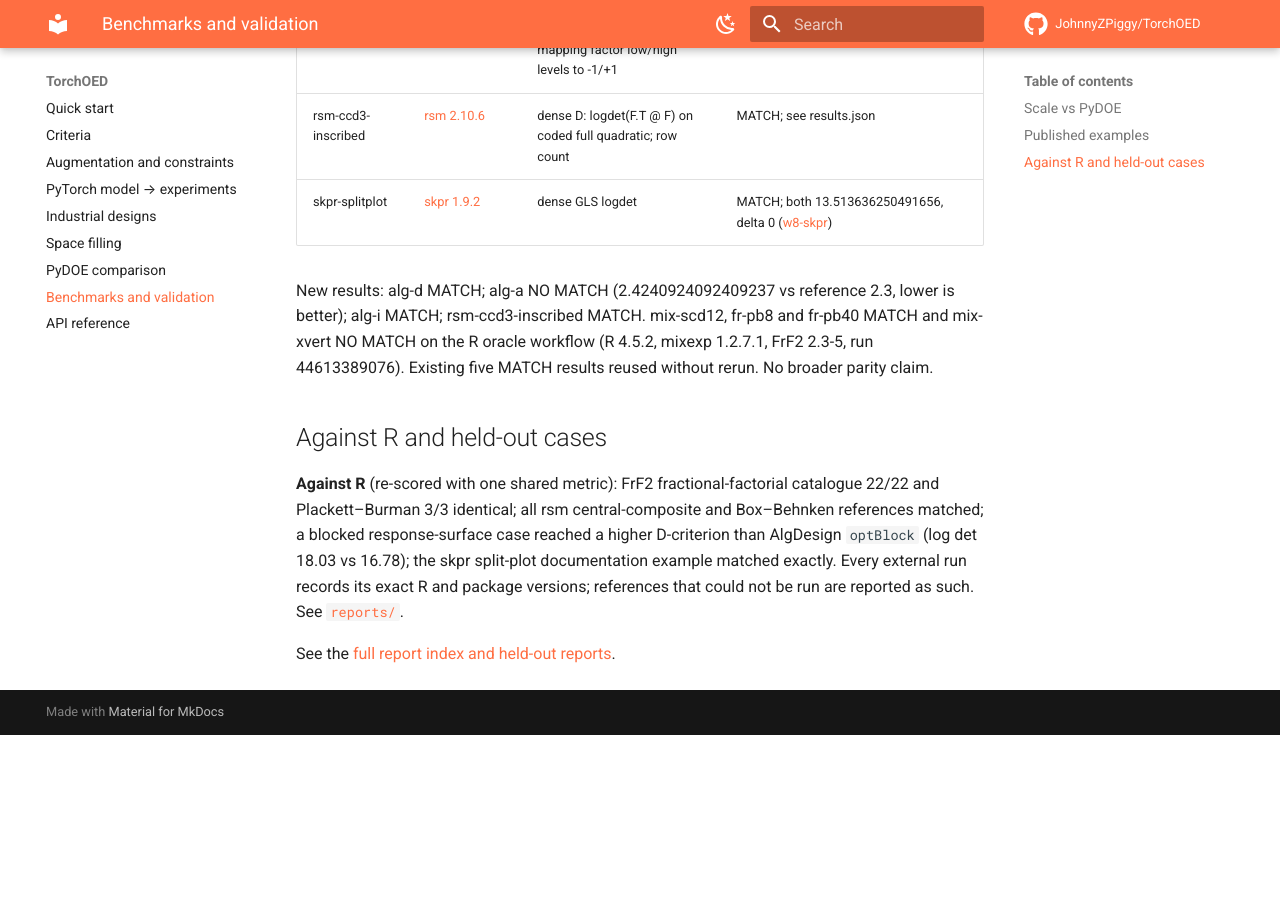
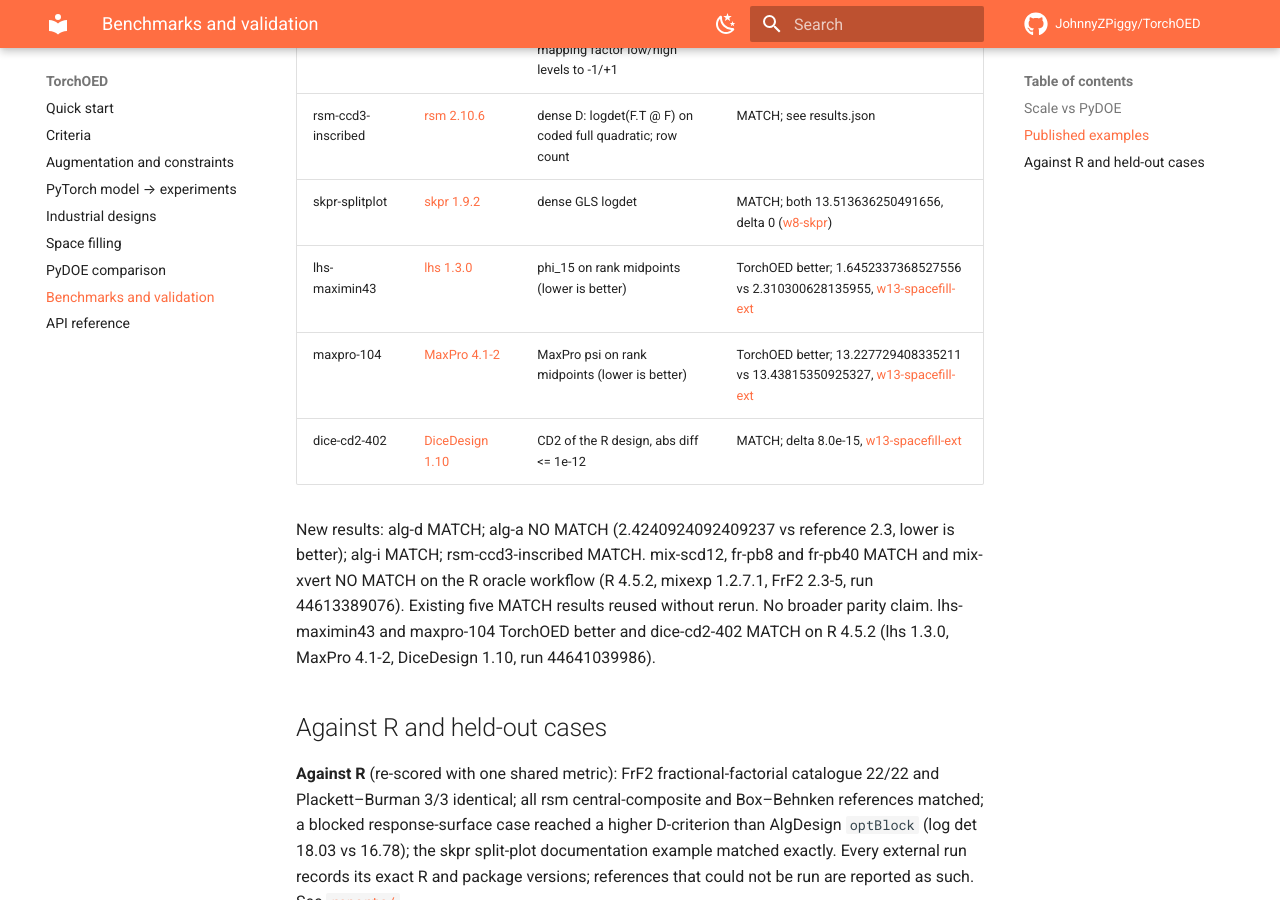
Before and after one commit to JohnnyZPiggy/TorchOED, an MkDocs documentation site: the page built from website/benchmarks.md, in a window 1280 px wide and 900 px high, scrolled down 1578 px. Built offline with MkDocs 1.6.1 and Material for MkDocs 9.7.7, drawn with Linux system fonts in a browser that asks for light colours; comment, search, counter and statistics services are not loaded; before the commit the page ends 2313 px from its top, so only the background shows below that; some of the changed text lies outside the part shown.

Commit message:
docs: show fourteen published example matches (Refs #418) (#419)

```diff
--- a/website/benchmarks.md
+++ b/website/benchmarks.md
@@ -32,8 +32,11 @@ Where both finished, TorchOED's design was as good or better (higher log-determi
 | fr-pb40 | [FrF2 2.3-5](https://github.com/cran/FrF2/blob/2.3-5/man/pb.Rd#L211-L211) | X.T @ X = nruns * I after mapping factor low/high levels to -1/+1 | MATCH; Gram error 0, [w13-published](https://github.com/JohnnyZPiggy/TorchOED/blob/main/reports/w13-published/summary.md) |
 | rsm-ccd3-inscribed | [rsm 2.10.6](https://github.com/cran/rsm/blob/2.10.6/man/ccd.Rd#L120-L123) | dense D: logdet(F.T @ F) on coded full quadratic; row count | MATCH; see results.json |
 | skpr-splitplot | [skpr 1.9.2](https://github.com/cran/skpr/blob/1.9.2/man/gen_design.Rd#L217-L230) | dense GLS logdet | MATCH; both 13.513636250491656, delta 0 ([w8-skpr](https://github.com/JohnnyZPiggy/TorchOED/blob/main/reports/w8-skpr/summary.md)) |
+| lhs-maximin43 | [lhs 1.3.0](https://github.com/cran/lhs/blob/1.3.0/man/maximinLHS.Rd#L74-L74) | phi_15 on rank midpoints (lower is better) | TorchOED better; 1.6452337368527556 vs 2.310300628135955, [w13-spacefill-ext](https://github.com/JohnnyZPiggy/TorchOED/blob/main/reports/w13-spacefill-ext/summary.md) |
+| maxpro-104 | [MaxPro 4.1-2](https://github.com/cran/MaxPro/blob/4.1-2/man/MaxProLHD.Rd#L65-L65) | MaxPro psi on rank midpoints (lower is better) | TorchOED better; 13.227729408335211 vs 13.43815350925327, [w13-spacefill-ext](https://github.com/JohnnyZPiggy/TorchOED/blob/main/reports/w13-spacefill-ext/summary.md) |
+| dice-cd2-402 | [DiceDesign 1.10](https://github.com/cran/DiceDesign/blob/1.10/man/discrepancyCriteria.Rd#L68-L68) | CD2 of the R design, abs diff <= 1e-12 | MATCH; delta 8.0e-15, [w13-spacefill-ext](https://github.com/JohnnyZPiggy/TorchOED/blob/main/reports/w13-spacefill-ext/summary.md) |
 
-New results: alg-d MATCH; alg-a NO MATCH (2.4240924092409237 vs reference 2.3, lower is better); alg-i MATCH; rsm-ccd3-inscribed MATCH. mix-scd12, fr-pb8 and fr-pb40 MATCH and mix-xvert NO MATCH on the R oracle workflow (R 4.5.2, mixexp 1.2.7.1, FrF2 2.3-5, run 44613389076). Existing five MATCH results reused without rerun. No broader parity claim.
+New results: alg-d MATCH; alg-a NO MATCH (2.4240924092409237 vs reference 2.3, lower is better); alg-i MATCH; rsm-ccd3-inscribed MATCH. mix-scd12, fr-pb8 and fr-pb40 MATCH and mix-xvert NO MATCH on the R oracle workflow (R 4.5.2, mixexp 1.2.7.1, FrF2 2.3-5, run 44613389076). Existing five MATCH results reused without rerun. No broader parity claim. lhs-maximin43 and maxpro-104 TorchOED better and dice-cd2-402 MATCH on R 4.5.2 (lhs 1.3.0, MaxPro 4.1-2, DiceDesign 1.10, run 44641039986).
 
 ## Against R and held-out cases
 
```
Also changed, not shown: other parts of website/benchmarks.md (+1 -1 lines).
